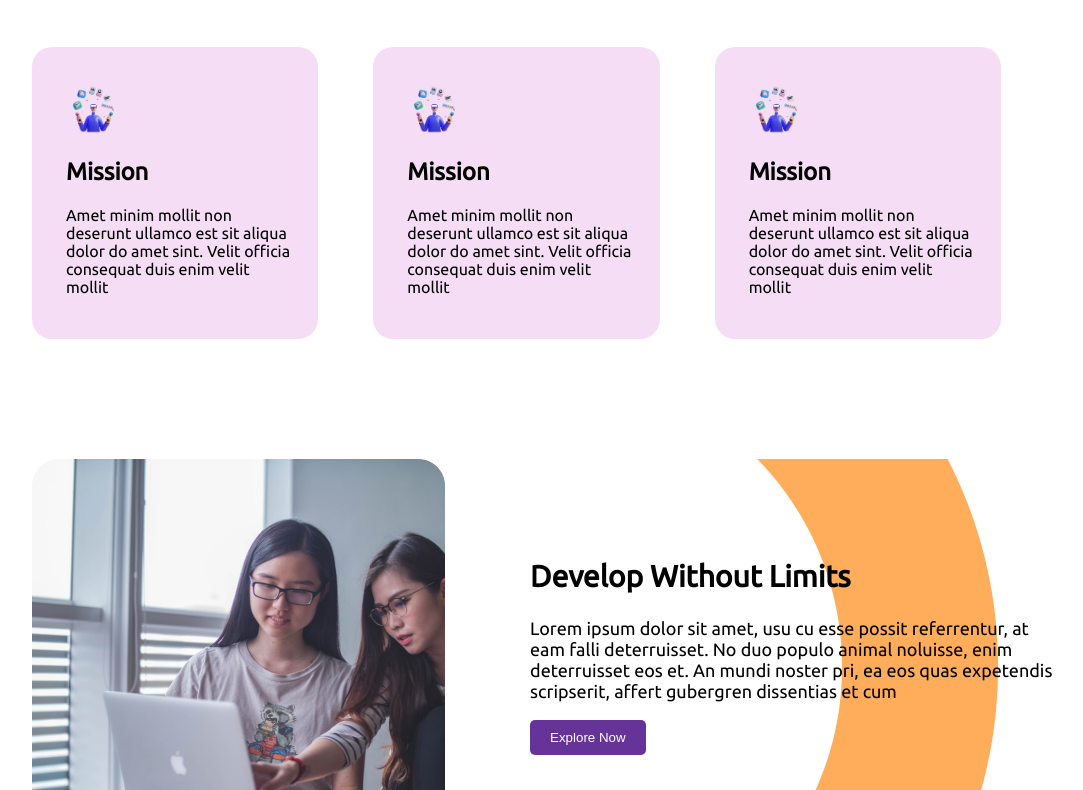
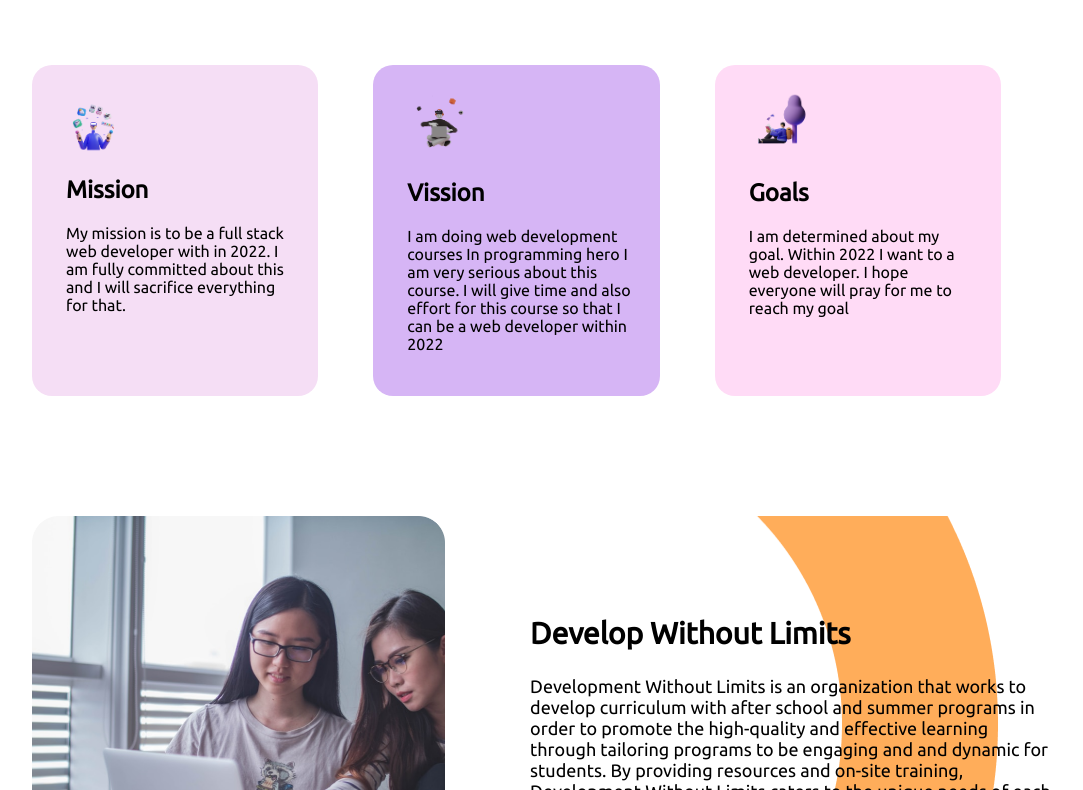
Before and after one commit to dipta3/milestone, a plain HTML site: page index.html in a window 1280 px wide. Shown: the part 629-1419 px from the top of the page, without its empty margins (96-1179 px from the left). Drawn offline with Linux system fonts and the light colour scheme.

Commit message:
last push

```diff
--- a/index.html
+++ b/index.html
@@ -19,8 +19,8 @@
                     <h2>Mission 2022</h2>
                 </div>
                 <div class="paragragh">
-                    <p>Lorem ipsum dolor sit amet, usu cu esse possit referrentur, at eam falli deterruisset. No duo populo animal noluisse, enim</p>
-                    <button class="btn">Explore Now</button>
+                    <p>Hello, This Is Dipta Biswas. I am from Barishal. I Am completing My Graduation in Software Engineering from Daffodil International University. Currently I am doing web development courses In programming hero.</p>
+                    <button class="btn">Explore Me</button>
                     <p>Scroll down to explore more about us</p>
                 </div>
             </div>
@@ -46,10 +46,7 @@
             </div>
             <div class="mission">
                 <h1>Mission</h1>
-                <p>Amet minim mollit non deserunt
-                    ullamco est sit aliqua dolor do amet
-                    sint. Velit officia consequat duis enim
-                    velit mollit</p>
+                <p>My mission is to be a full stack web developer with in 2022. I am fully committed about this and I will sacrifice everything for that.</p>
             </div>
 
         </div>
@@ -60,17 +57,14 @@
 
 
 
-        <!-- mission box start-->
-        <div class="box1">
+        <!-- Vission box start-->
+        <div class="box2">
             <div class="image">
-                <img src="images/illustrator-1.png" alt="inls1">
+                <img src="images/illustrator-2.png" alt="inls1">
             </div>
             <div class="mission">
-                <h1>Mission</h1>
-                <p>Amet minim mollit non deserunt
-                    ullamco est sit aliqua dolor do amet
-                    sint. Velit officia consequat duis enim
-                    velit mollit</p>
+                <h1>Vission</h1>
+                <p>I am doing web development courses In programming hero I am very serious about this course. I will give time and also effort for this course so that I can be a web developer within 2022</p>
             </div>
 
         </div>
@@ -81,17 +75,14 @@
 
 
 
-        <!-- mission box start-->
-        <div class="box1">
+        <!-- Goals box start-->
+        <div class="box3">
             <div class="image">
-                <img src="images/illustrator-1.png" alt="inls1">
+                <img src="images/illustrator-3.png" alt="inls1">
             </div>
             <div class="mission">
-                <h1>Mission</h1>
-                <p>Amet minim mollit non deserunt
-                    ullamco est sit aliqua dolor do amet
-                    sint. Velit officia consequat duis enim
-                    velit mollit</p>
+                <h1>Goals</h1>
+                <p>I am determined about my goal. Within 2022 I want to a web developer. I hope everyone will pray for me to reach my goal</p>
             </div>
 
         </div>
@@ -110,10 +101,7 @@
             </div>
             <div class="coding-text">
                 <h2>Develop Without Limits</h2>
-                <p>Lorem ipsum dolor sit amet, usu cu esse possit referrentur, at eam falli
-                    deterruisset. No duo populo animal noluisse, enim deterruisset eos et. An
-                    mundi noster pri, ea eos quas expetendis scripserit, affert gubergren
-                    dissentias et cum</p>
+                <p>Development Without Limits is an organization that works to develop curriculum with after school and summer programs in order to promote the high-quality and effective learning through tailoring programs to be engaging and and dynamic for students. By providing resources and on-site training, Development Without Limits caters to the unique needs of each organization to enhance learning experiences. </p>
                     <button class="btn">Explore Now</button>
 
             </div>
@@ -127,11 +115,10 @@
         <div class="container">
 
             <div class="coding-text">
-                <h2>Develop Without Limits</h2>
-                <p>Lorem ipsum dolor sit amet, usu cu esse possit referrentur, at eam falli
-                    deterruisset. No duo populo animal noluisse, enim deterruisset eos et. An
-                    mundi noster pri, ea eos quas expetendis scripserit, affert gubergren
-                    dissentias et cum</p>
+                <h2>Global Community</h2>
+                <p>Communities are usually built on shared struggles of individuals learning in a particular region, and the goals of each community differ per the individual's collective needs.
+
+                </p>
                     <button class="btn">Explore Now</button>
 
             </div>
@@ -154,8 +141,8 @@
         <div class="container">
             <div class="me">
                 <p>Name   : Dipta Biswas</p>
-                <p>Email  : ssssss@gmail.com</p>
-                <p>phone  : 000000000000</p>
+                <p>Email  : diptabiswas7@gmail.com</p>
+                <p>Phone  : 01**********</p>
             </div>
             <div class="input">
                 <h2>Name</h2>
--- a/style.css
+++ b/style.css
@@ -89,6 +89,23 @@ section {
     margin-right: 55px;
 }
 
+.box2 {
+    background-color: rgb(214, 181, 245);
+    width: 25%;
+    padding: 27px 24px 27px 34px;
+    border-radius: 20px;
+    margin-right: 55px;
+
+}
+
+.box3 {
+    background-color: rgb(255, 219, 246);
+    width: 25%;
+    padding: 27px 24px 27px 34px;
+    border-radius: 20px;
+    margin-right: 55px;
+}
+
 .all-box {
     display: flex;
     justify-content: space-between;
```
